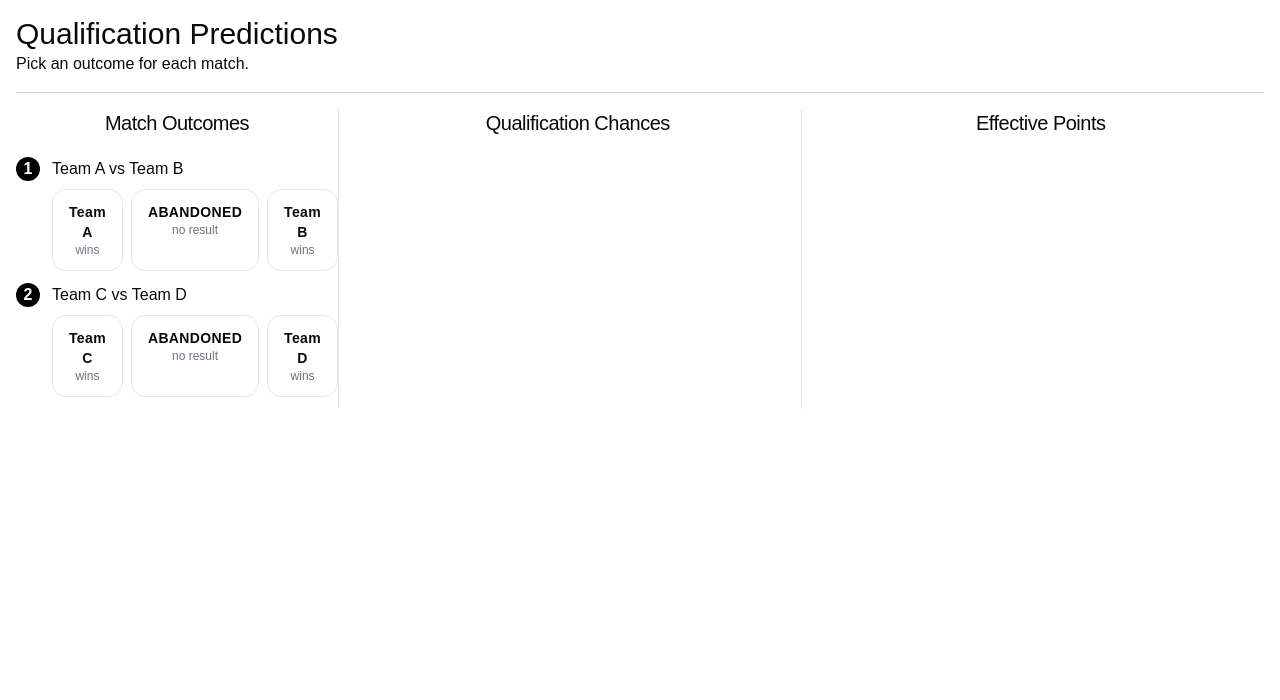
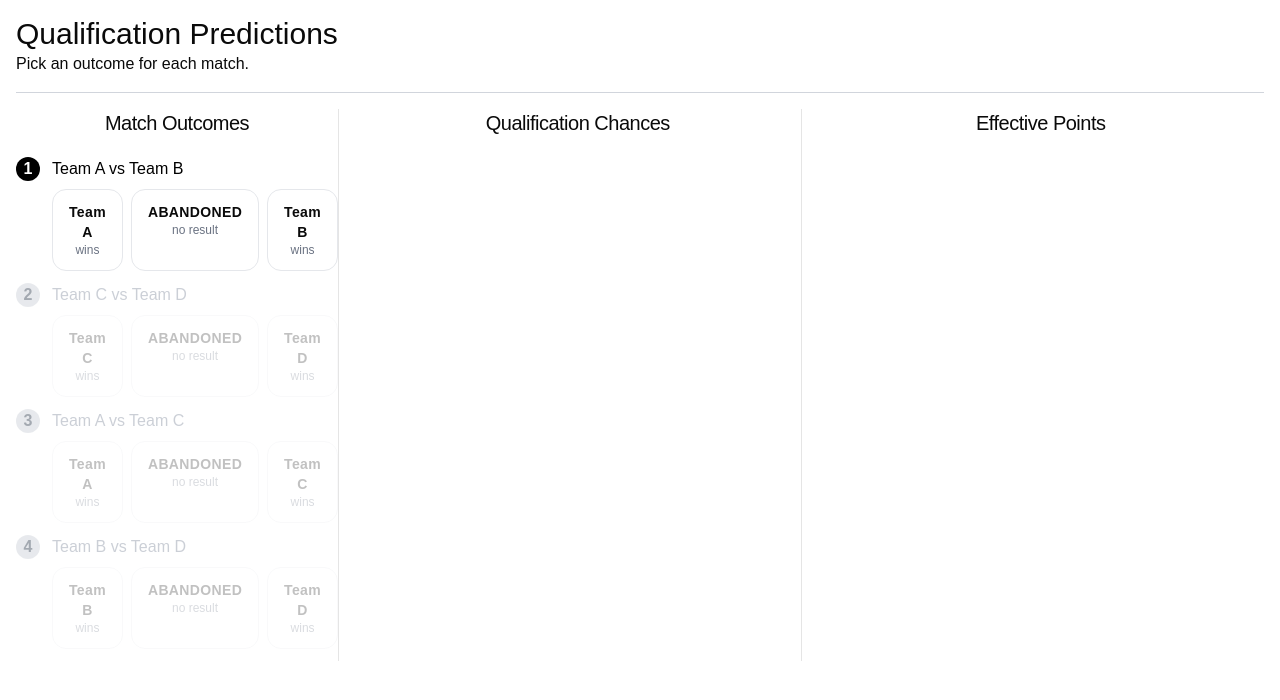
Before and after one commit to kaustavshouvik/statchef, a React (Vite) app in the folder frontend/: page / in a window 1280 px wide. Shown: the top 700 px of the page. Built offline with nearby package versions, Linux system fonts and the light colour scheme.

Commit message:
frontend: add click effects

```diff
--- a/frontend/src/App.jsx
+++ b/frontend/src/App.jsx
@@ -9,10 +9,18 @@ const matches = [
     team1: 'Team C',
     team2: 'Team D',
   },
+  {
+    team1: 'Team A',
+    team2: 'Team C',
+  },
+  {
+    team1: 'Team B',
+    team2: 'Team D',
+  },
 ];
 
-function MatchOutcomeButton({ team, disabled = false }) {
-  const [selected, setSelected] = useState(false);
+function MatchOutcomeButton({ team, selected, disabled, onClick }) {
+  // const [selected, setSelected] = useState(false);
 
   const baseClass =
     'flex flex-col items-center rounded-xl border px-4 py-3 text-center transition-all';
@@ -23,16 +31,22 @@ function MatchOutcomeButton({ team, disabled = false }) {
 
   const disabledClass = disabled ? 'cursor-not-allowed opacity-50 hover:bg-white' : '';
 
-  const handleClick = () => {
+  const handleClick = (clickValue) => {
     if (disabled) return;
-    setSelected(!selected);
+
+    if (selected) {
+      onClick(null);
+      return;
+    }
+
+    onClick(clickValue);
   };
 
   if (team) {
     return (
       <button
         disabled={disabled}
-        onClick={handleClick}
+        onClick={() => handleClick(team)}
         className={`${baseClass} ${selectedClass} ${disabledClass}`}
       >
         <div className="text-sm font-semibold tracking-wide">{team}</div>
@@ -45,7 +59,7 @@ function MatchOutcomeButton({ team, disabled = false }) {
   return (
     <button
       disabled={disabled}
-      onClick={handleClick}
+      onClick={() => handleClick('DRAW')}
       className={`${baseClass} ${selectedClass} ${disabledClass}`}
     >
       <div className="text-sm font-semibold tracking-wide">ABANDONED</div>
@@ -55,24 +69,48 @@ function MatchOutcomeButton({ team, disabled = false }) {
   );
 }
 
-function Match({ index, team1, team2, disabled }) {
+function Match({ index, team1, team2, selectedOutcomes, onOutcomeChange }) {
+  const disabled =
+    (index > 0 && !selectedOutcomes[index - 1]) ||
+    (index < matches.length - 1 && selectedOutcomes[index + 1]);
+
+  const containerClass = disabled
+    ? 'opacity-50 pointer-events-none transition-opacity'
+    : 'transition-opacity';
+
   return (
-    <div className="mb-3 grid grid-cols-[auto_1fr] items-start gap-3">
-      <div className="flex h-6 w-6 items-center justify-center rounded-full bg-black text-white font-bold">
+    <div className={`mb-3 grid grid-cols-[auto_1fr] items-start gap-3 ${containerClass}`}>
+      <div
+        className={`flex h-6 w-6 items-center justify-center rounded-full font-bold ${
+          disabled ? 'bg-gray-300 text-gray-600' : 'bg-black text-white'
+        }`}
+      >
         {index + 1}
       </div>
 
       <div className="flex flex-col gap-2">
-        <div>
+        <div className={`${disabled ? 'text-gray-400' : 'text-black'} transition-colors`}>
           {team1} vs {team2}
         </div>
 
         <div className="flex gap-2">
-          <MatchOutcomeButton team={team1} disabled={disabled} />
-
-          <MatchOutcomeButton disabled={disabled} />
-
-          <MatchOutcomeButton team={team2} disabled={disabled} />
+          <MatchOutcomeButton
+            team={team1}
+            selected={selectedOutcomes[index] === team1}
+            disabled={disabled}
+            onClick={onOutcomeChange}
+          />
+          <MatchOutcomeButton
+            selected={selectedOutcomes[index] === 'DRAW'}
+            disabled={disabled}
+            onClick={onOutcomeChange}
+          />
+          <MatchOutcomeButton
+            team={team2}
+            selected={selectedOutcomes[index] === team2}
+            disabled={disabled}
+            onClick={onOutcomeChange}
+          />
         </div>
       </div>
     </div>
@@ -80,23 +118,44 @@ function Match({ index, team1, team2, disabled }) {
 }
 
 function App() {
+  const [selectedOutcomes, setSelectedOutcomes] = useState({});
+
+  const onOutcomeChange = (matchIndex, outcome) => {
+    setSelectedOutcomes({
+      ...selectedOutcomes,
+      [matchIndex]: outcome,
+    });
+  };
+
   return (
     <div className="m-4">
       <h2 className="text-3xl">Qualification Predictions</h2>
       <h4>Pick an outcome for each match.</h4>
-      <hr className="border-t border-gray-300 my-4"></hr>
+
+      <hr className="my-4 border-t border-gray-300" />
+
       <div className="grid grid-cols-[1.25fr_2fr_2fr] gap-4 divide-x">
         <div>
-          <h2 className="text-center text-xl tracking-tight mb-5">Match Outcomes</h2>
+          <h2 className="mb-5 text-center text-xl tracking-tight">Match Outcomes</h2>
+
           {matches.map((match, index) => (
-            <Match key={index} index={index} team1={match.team1} team2={match.team2} />
+            <Match
+              key={index}
+              index={index}
+              team1={match.team1}
+              team2={match.team2}
+              selectedOutcomes={selectedOutcomes}
+              onOutcomeChange={(outcome) => onOutcomeChange(index, outcome)}
+            />
           ))}
         </div>
+
         <div>
-          <h2 className="text-center text-xl tracking-tight mb-5">Qualification Chances</h2>
+          <h2 className="mb-5 text-center text-xl tracking-tight">Qualification Chances</h2>
         </div>
+
         <div>
-          <h2 className="text-center text-xl tracking-tight mb-5">Effective Points</h2>
+          <h2 className="mb-5 text-center text-xl tracking-tight">Effective Points</h2>
         </div>
       </div>
     </div>
```
